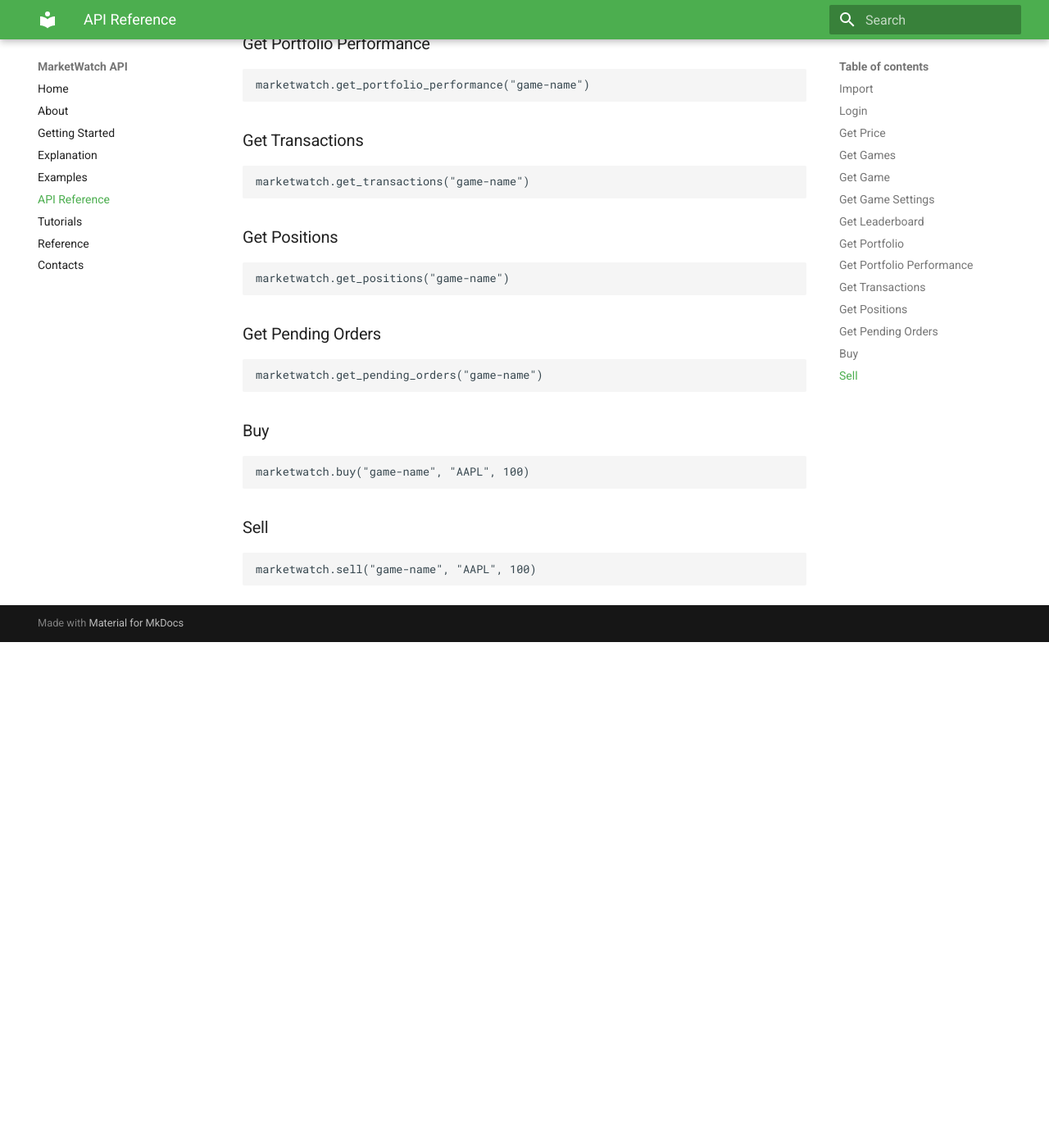
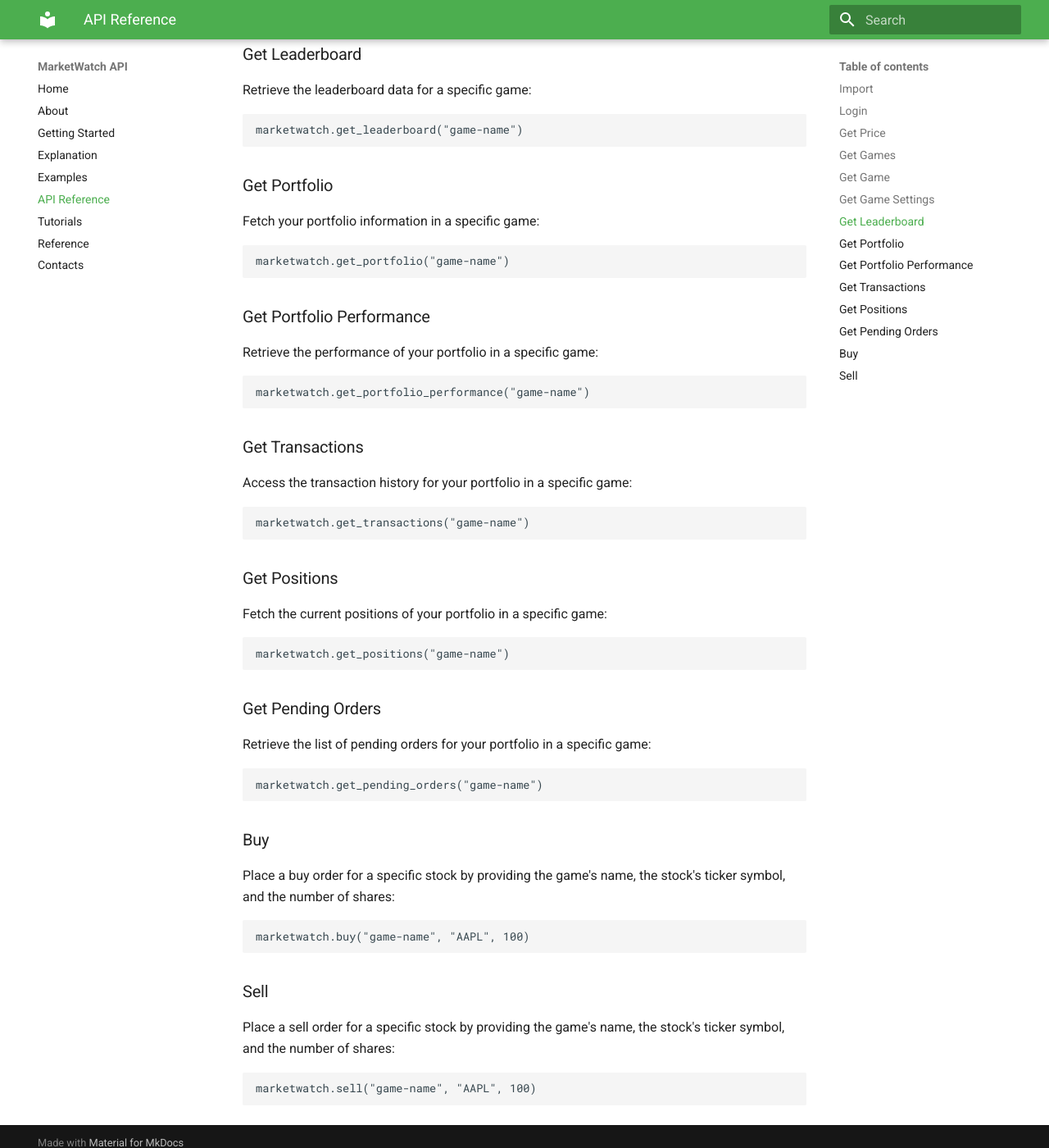
Before and after one commit to antoinebou12/marketwatch, an MkDocs documentation site: the page built from docs/api.md, in a window 1280 px wide and 1400 px high, scrolled down 1086 px. Shown: the whole window at 82% size. Built offline with MkDocs 1.6.1 and Material for MkDocs 9.7.7, drawn with Linux system fonts in a browser that asks for light colours; before the commit the page ends 1869 px from its top, so only the background shows below that; some of the changed text lies outside the part shown.

Commit message:
Update api.md

````diff
--- a/docs/api.md
+++ b/docs/api.md
@@ -1,83 +1,83 @@
 ### Import
-
+To start using the marketwatch library, import the MarketWatch class:
 ```
 from marketwatch import MarketWatch
 ```
 
 ### Login
-
+Create a MarketWatch instance and log in with your username and password:
 ```
 marketwatch = MarketWatch(username, password)
 ```
 
 ### Get Price
-
+Fetch the current price of a stock by passing its ticker symbol:
 ```
 marketwatch.get_price("AAPL")
 ```
 
 ### Get Games
-
+Retrieve the list of games you are participating in:
 ```
 marketwatch.get_games()
 ```
 
 ### Get Game
-
+Fetch detailed information about a specific game by providing the game's name:
 ```
 marketwatch.get_game("game-name")
 ```
 
 ### Get Game Settings
-
+Access the settings of a specific game:
 ```
 marketwatch.get_game_settings("game-name")
 ```
 
 ### Get Leaderboard
-
+Retrieve the leaderboard data for a specific game:
 ```
 marketwatch.get_leaderboard("game-name")
 ```
 
 ### Get Portfolio
-
+Fetch your portfolio information in a specific game:
 ```
 marketwatch.get_portfolio("game-name")
 ```
 
 ### Get Portfolio Performance
-
+Retrieve the performance of your portfolio in a specific game:
 ```
 marketwatch.get_portfolio_performance("game-name")
 ```
 
 ### Get Transactions
-
+Access the transaction history for your portfolio in a specific game:
 ```
 marketwatch.get_transactions("game-name")
 ```
 
 ### Get Positions
-
+Fetch the current positions of your portfolio in a specific game:
 ```
 marketwatch.get_positions("game-name")
 ```
 
 ### Get Pending Orders
-
+Retrieve the list of pending orders for your portfolio in a specific game:
 ```
 marketwatch.get_pending_orders("game-name")
 ```
 
 ### Buy
-
+Place a buy order for a specific stock by providing the game's name, the stock's ticker symbol, and the number of shares:
 ```
 marketwatch.buy("game-name", "AAPL", 100)
 ```
 
 ### Sell
-
+Place a sell order for a specific stock by providing the game's name, the stock's ticker symbol, and the number of shares:
 ```
 marketwatch.sell("game-name", "AAPL", 100)
 ```
````
